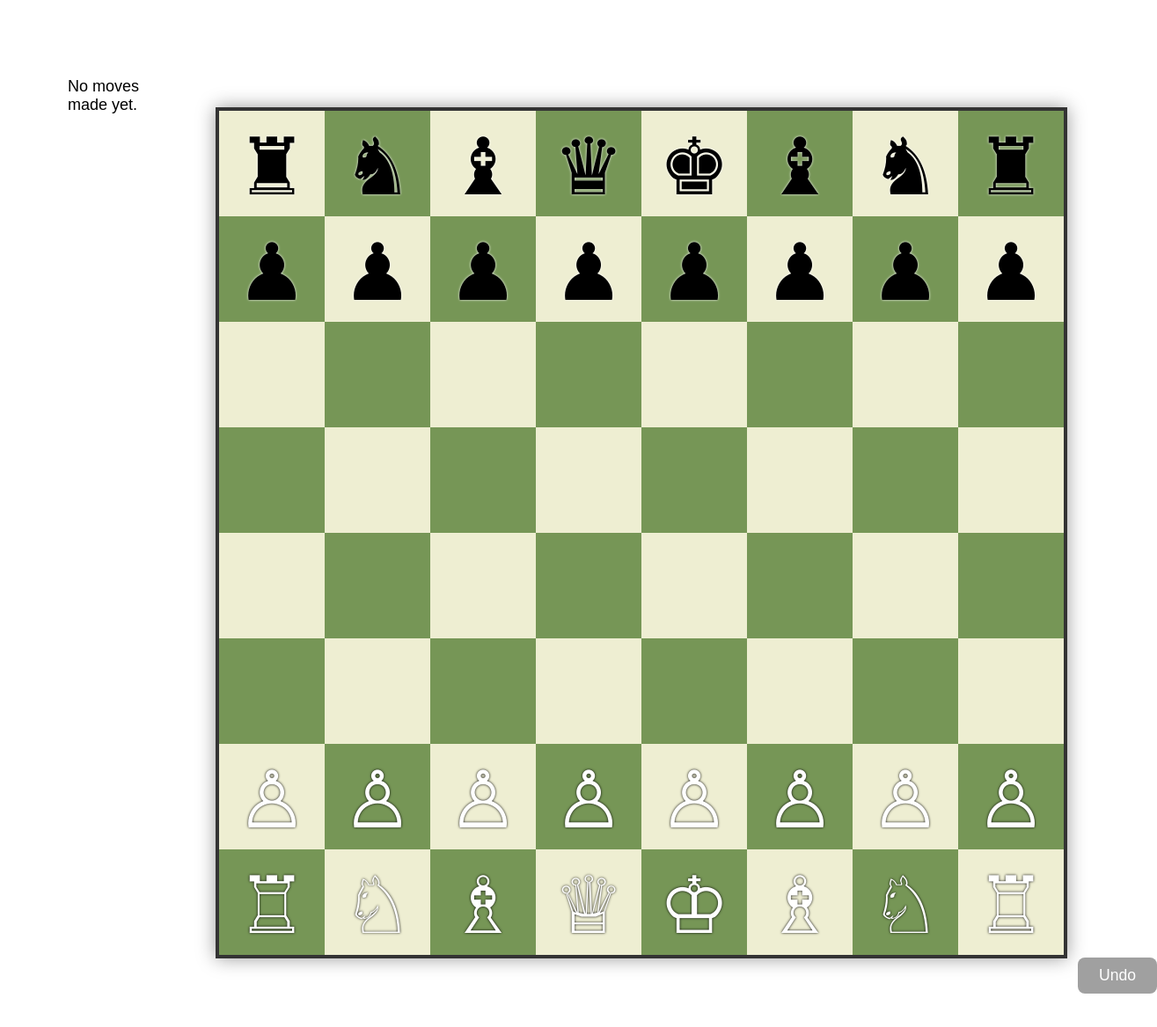
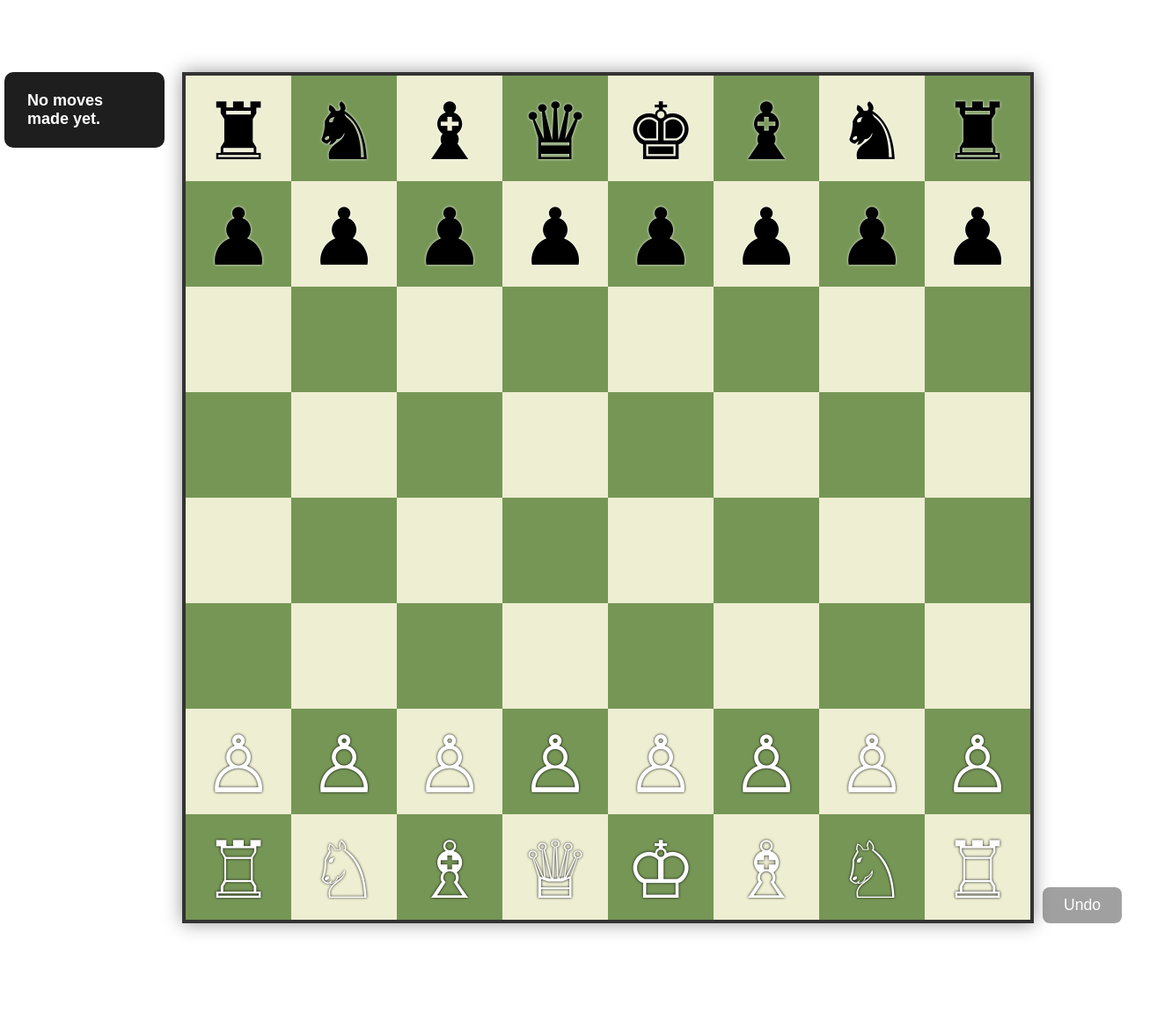
Before and after one commit to pashkanorm/simple-chess, a React (Create React App) app: page / in a window 1280 px wide. Shown: the whole page at 88% size, 1315 px wide, since content can reach past the window. After the commit the page ends 1090 px from the top, so only its background shows below. Built offline with nearby package versions, Linux system fonts and the light colour scheme.

Commit message:
updated history panel and undo button

```diff
--- a/src/components/ChessBoard.css
+++ b/src/components/ChessBoard.css
@@ -4,21 +4,31 @@
   display: grid;
   grid-template-columns: repeat(8, 120px);
   grid-template-rows: repeat(8, 120px);
-  margin: 40px auto;
+  overflow: visible;
   width: fit-content;
-  overflow: visible;
+}
+
+.board-and-button {
+  display: flex;
+  flex-direction: row;
+  align-items: flex-end; /* align board and button bottoms */
+  gap: 10px;
 }
 
 .board-and-history {
   display: flex;
   flex-direction: row;
-  align-items: flex-start;
+  align-items: flex-start; /* align children at bottom */
+  gap: 20px;
   margin: 40px auto;
   width: fit-content;
-  gap: 20px;
 }
 
 .board-container {
+  display: flex;
+  flex-direction: column;
+  justify-content: flex-end; /* pushes button to bottom */
+  height: 960px; /* exact height of board (8 × 120) */
   margin: 0;
   position: relative;
   width: fit-content;
@@ -41,38 +51,85 @@
   background-color: #f6f669 !important;
 }
 
+.legal {
+  box-shadow: inset 0 0 10px 4px rgba(144, 10, 111, 0.781);
+}
+
 .legal-dot {
-  width: 24px;
-  height: 24px;
   background-color: rgba(20, 20, 20, 0.5);
   border-radius: 50%;
+  height: 24px;
+  left: 50%;
+  pointer-events: none;
   position: absolute;
   top: 50%;
-  left: 50%;
   transform: translate(-50%, -50%);
-  pointer-events: none;
+  width: 24px;
   z-index: 1;
 }
 
 .legal-ring {
-  width: 100px;
-  height: 100px;
   border: 8px solid rgba(20, 20, 20, 0.6);
   border-radius: 50%;
+  height: 100px;
+  left: 50%;
+  pointer-events: none;
   position: absolute;
   top: 50%;
-  left: 50%;
   transform: translate(-50%, -50%);
-  pointer-events: none;
+  width: 100px;
   z-index: 1;
-}
-
-.legal {
-  box-shadow: inset 0 0 10px 4px rgba(144, 10, 111, 0.781);
 }
 
 .light {
   background-color: #eeeed2;
+}
+
+.move-history-panel {
+  background-color: #1e1e1e;
+  border-radius: 10px;
+  color: white;
+  font-family: Arial, sans-serif;
+  font-size: 18px;
+  font-weight: bold;
+  max-height: 520px;
+  min-width: 150px;
+  overflow-y: auto;
+  padding: 1rem;
+  user-select: none;
+  width: 150px;
+}
+
+.move-history-panel li {
+  border-radius: 6px;
+  margin-bottom: 0.5rem;
+  padding: 6px 10px;
+  transition: background 0.2s;
+}
+
+.move-history-panel li.current-move {
+  background-color: #333;
+  border-radius: 5px;
+  color: white;
+  font-weight: bold;
+  padding: 2px 6px;
+}
+
+.move-history-panel li:hover {
+  background-color: #444;
+}
+
+.move-history-panel ol {
+  list-style: none;
+  margin: 0;
+  padding: 0;
+}
+
+.move-history-panel p {
+  border-radius: 6px;
+  margin: 0;
+  min-height: 1.5em;
+  padding: 6px 10px;
 }
 
 .piece {
@@ -91,13 +148,12 @@
 }
 
 .selected {
+  box-shadow: none;
   outline: 4px solid #0077ff;
   outline-offset: -4px;
-  box-shadow: none;
 }
 
 .square {
-  position: relative;
   align-items: center;
   border: 1px solid transparent;
   box-sizing: border-box;
@@ -106,6 +162,7 @@
   font-size: 90px;
   height: 120px;
   justify-content: center;
+  position: relative;
   transition: background-color 0.2s ease;
   width: 120px;
 }
@@ -125,12 +182,8 @@
   color: white;
   cursor: pointer;
   font-size: 1.1rem;
-  margin-left: 12px;
   padding: 10px 24px;
-  position: absolute;
-  left: 100%;
-  bottom: 0;
-  transition: background-color 0.3s ease;
+  margin: 0;
   user-select: none;
 }
 
@@ -142,43 +195,3 @@
 .undo-button:hover {
   background-color: #666;
 }
-
-.move-history-panel {
-  max-width: 400px;
-  min-width: 150px;
-  width: 150px;
-  padding-right: 8px;
-  min-height: 10em;
-  font-family: Arial, sans-serif;
-  font-size: 18px;
-  user-select: none;
-  margin-left: 0;
-}
-
-.move-history-panel ol {
-  padding-left: 20px;
-  margin: 0;
-}
-
-.move-history-panel li {
-  padding: 6px 10px;
-  border-radius: 6px;
-  transition: background-color 0.2s ease;
-}
-
-.move-history-panel li:hover {
-  background-color: #ddd;
-}
-
-.move-history-panel li.current-move {
-  background-color: #0077ff;
-  color: white;
-  font-weight: bold;
-}
-
-.move-history-panel p {
-  min-height: 1.5em;
-  margin: 0;
-  padding: 6px 10px;
-  border-radius: 6px;
-}
--- a/src/components/ChessBoard.tsx
+++ b/src/components/ChessBoard.tsx
@@ -29,7 +29,7 @@ const ChessBoard: React.FC = () => {
   const isViewingHistory = currentMoveIndex !== null;
 
   const handleClick = (square: Square) => {
-    if (isViewingHistory) return; // disable piece moves if viewing history
+    if (isViewingHistory) return;
 
     const piece = game.get(square);
     const isSquareEmpty = !piece;
@@ -61,13 +61,11 @@ const ChessBoard: React.FC = () => {
 
   const jumpToMove = (index: number | null) => {
     if (index === null) {
-      // Go to live state, apply all moves
       game.reset();
       moveHistory.forEach((move) => game.move(move));
       setCurrentMoveIndex(null);
       setLastMove(moveHistory[moveHistory.length - 1] ?? null);
     } else if (index < 0) {
-      // Start position (no moves)
       game.reset();
       setCurrentMoveIndex(-1);
       setLastMove(null);
@@ -86,7 +84,6 @@ const ChessBoard: React.FC = () => {
 
   const handleUndo = () => {
     if (isViewingHistory) {
-      // go one move back, clamp to -1
       const newIndex = currentMoveIndex !== null ? currentMoveIndex - 1 : -1;
       jumpToMove(newIndex >= -1 ? newIndex : -1);
     } else {
@@ -105,32 +102,25 @@ const ChessBoard: React.FC = () => {
     const onKeyDown = (e: KeyboardEvent) => {
       if (e.key === "ArrowLeft") {
         if (moveHistory.length === 0) return;
-
         if (currentMoveIndex === -1) return;
-
         if (currentMoveIndex === null) {
           jumpToMove(moveHistory.length - 1);
           return;
         }
-
         if (currentMoveIndex > -1) {
           jumpToMove(currentMoveIndex - 1);
         }
       } else if (e.key === "ArrowRight") {
         if (moveHistory.length === 0) return;
-
         if (currentMoveIndex === null) return;
-
         if (currentMoveIndex === -1) {
           jumpToMove(0);
           return;
         }
-
         if (currentMoveIndex < moveHistory.length - 1) {
           jumpToMove(currentMoveIndex + 1);
           return;
         }
-
         if (currentMoveIndex === moveHistory.length - 1) {
           jumpToMove(null);
           return;
@@ -177,7 +167,6 @@ const ChessBoard: React.FC = () => {
             {piece ? unicodeMap[piece.color === "w" ? piece.type.toUpperCase() : piece.type] : ""}
           </span>
 
-          {/* Show legal move indicators */}
           {!isViewingHistory && isLegal && !legalMoveForSquare?.flags.includes("c") && (
             <div className="legal-dot" />
           )}
@@ -206,7 +195,6 @@ const ChessBoard: React.FC = () => {
           {moveHistory.length === 0 ? (
             <p style={{ minHeight: "1.5em" }}>No moves made yet.</p>
           ) : (
-            /* keep height so no jump */
             <ol>
               {moveHistory.map((move, i) => {
                 const moveNumber = Math.floor(i / 2) + 1;
@@ -226,7 +214,7 @@ const ChessBoard: React.FC = () => {
           )}
         </div>
 
-        <div className="board-container">
+        <div className="board-and-button">
           <div className="board">{boardSquares.flat()}</div>
           <button
             className="undo-button"
```
